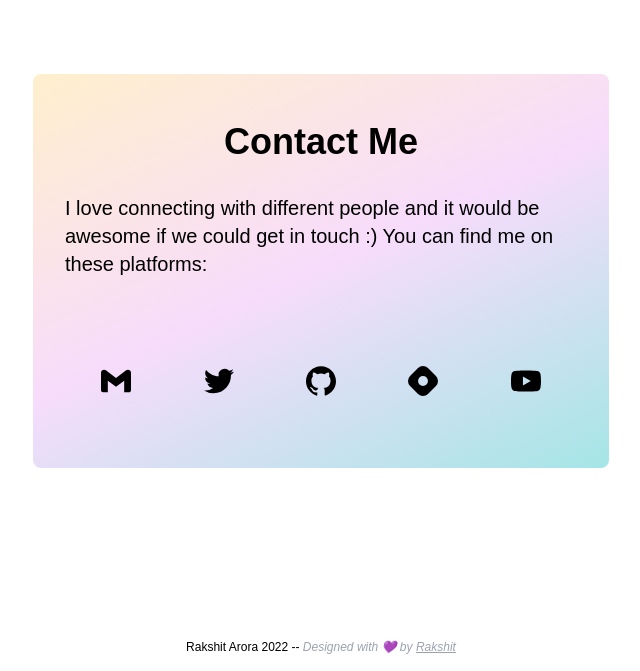
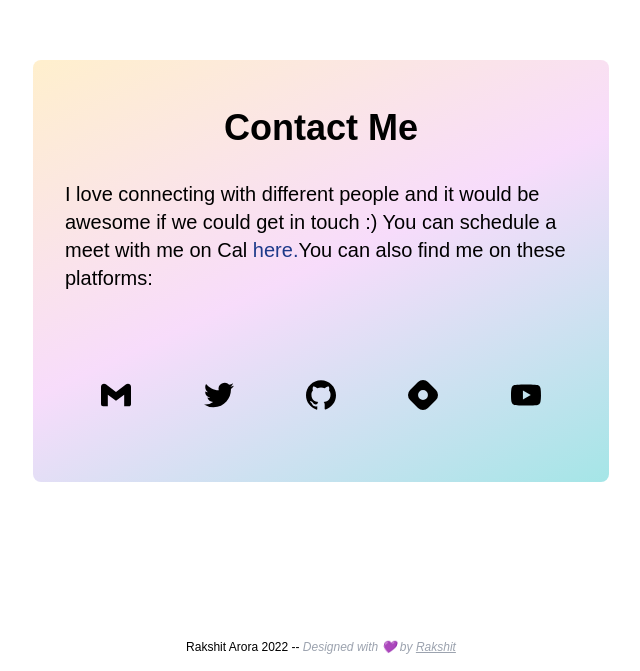
Before and after one commit to rakshit087/rakshit087.github.io, a Next.js app: page / in a window 1280 px wide. Shown: the part 4715-5386 px from the top of the page, without its empty margins (319-959 px from the left). Built offline with nearby package versions, Linux system fonts and the light colour scheme; what next-real-viewport would draw is missing.

Commit message:
added cal link

```diff
--- a/src/sections/Connect.tsx
+++ b/src/sections/Connect.tsx
@@ -9,8 +9,9 @@ export const Connect = () => {
       <div className="max-w-xl px-8 py-12 rounded-lg add-bg">
         <p className="mb-4 text-3xl font-bold text-center md:text-4xl md:mb-8">Contact Me</p>
         <p className="mb-8 text-md md:text-xl md:mb-16">
-          I love connecting with different people and it would be awesome if we could get in touch :) You can find me on
-          these platforms:
+          I love connecting with different people and it would be awesome if we could get in touch :)
+          You can schedule a meet with me on Cal <a href="https://cal.com/rakshit087" className="text-blue-900">here.</a>
+          You can also find me on these platforms:
         </p>
         <div className="flex items-center justify-around w-full py-6 text-3xl rounded-xl">
           <a href="mailto:rakshit087@gmail.com">
```
